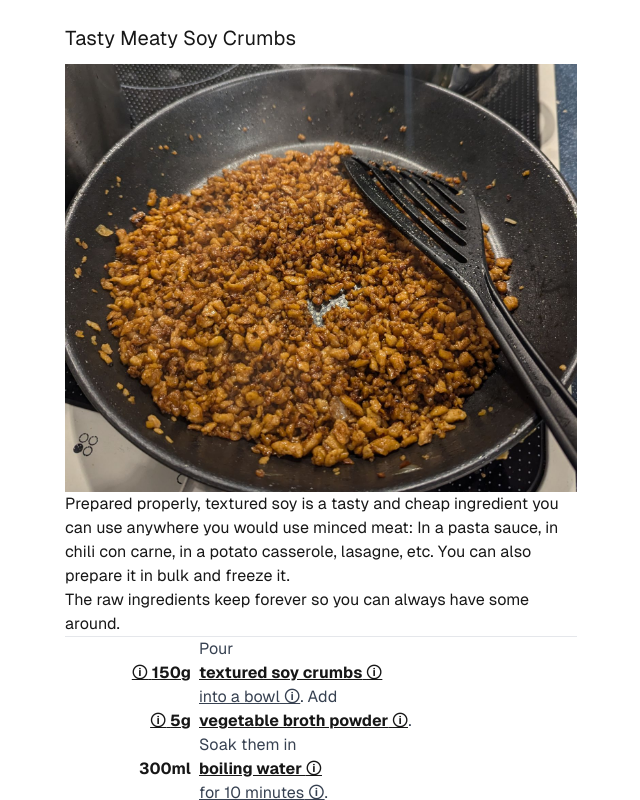
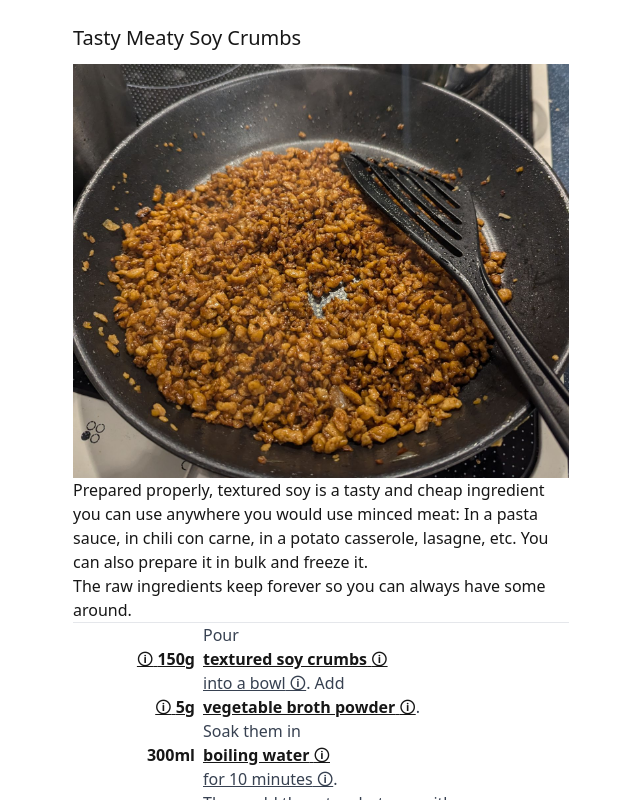
Before and after one commit to phiresky/cookbook, a Next.js app: page /recipe/tasty-meaty-soy-crumbs in a window 1280 px wide. Shown: the top 800 px of the page, without its empty margins (319-959 px from the left). Built offline with nearby package versions, Linux system fonts and the light colour scheme.

Commit message:
update font

```diff
--- a/app/fonts/index.tsx
+++ b/app/fonts/index.tsx
@@ -1,15 +1,6 @@
 import localFont from "next/font/local";
 
-export const geistSans = localFont({
-    src: "./GeistVF.woff",
-    variable: "--font-geist-sans",
-  });
-export  const geistMono = localFont({
-    src: "./GeistMonoVF.woff",
-    variable: "--font-geist-mono",
-  });
-
-  export const handwriting = localFont({
-    src: "./PatrickHand-Regular.ttf",
-    variable: "--font-handwriting",
-  })
+export const handwriting = localFont({
+  src: "./PatrickHand-Regular.ttf",
+  variable: "--font-handwriting",
+});
--- a/app/layout.tsx
+++ b/app/layout.tsx
@@ -16,7 +16,7 @@
   return (
     <html lang="en">
       <body
-        className={`${fonts.geistSans.variable} ${fonts.geistMono.variable} ${fonts.handwriting.variable} font-sans`}
+        className={`${fonts.handwriting.variable} font-sans`}
       >
         {children}
       </body>
--- a/components/ShowRecipe.tsx
+++ b/components/ShowRecipe.tsx
@@ -131,7 +131,7 @@
   showDetailPopup: (step: IngredientStepInstru, t: DetailType) => void;
 }) {
   return (
-    <div className="max-w-lg mt-6 mx-auto">
+    <div className="max-w-lg mt-6 mx-auto px-2">
       <h1 className="text-xl mb-3">{recipe.title}</h1>
       <img src={recipe.main_picture} onLoad={redraw} />
       {recipe.preamble.map((p, i) => (
--- a/tailwind.config.ts
+++ b/tailwind.config.ts
@@ -13,8 +13,8 @@
         foreground: "var(--foreground)",
       },
       fontFamily: {
-        sans: ["var(--font-geist-sans)"],
-        mono: ["var(--font-geist-mono)"],
+        sans: ["system-ui, sans-serif"], // ["Seravek, 'Gill Sans Nova', Ubuntu, Calibri, 'DejaVu Sans', source-sans-pro, sans-serif"],
+        // mono: ["var(--font-geist-mono)"],
       },
     },
   },
```
